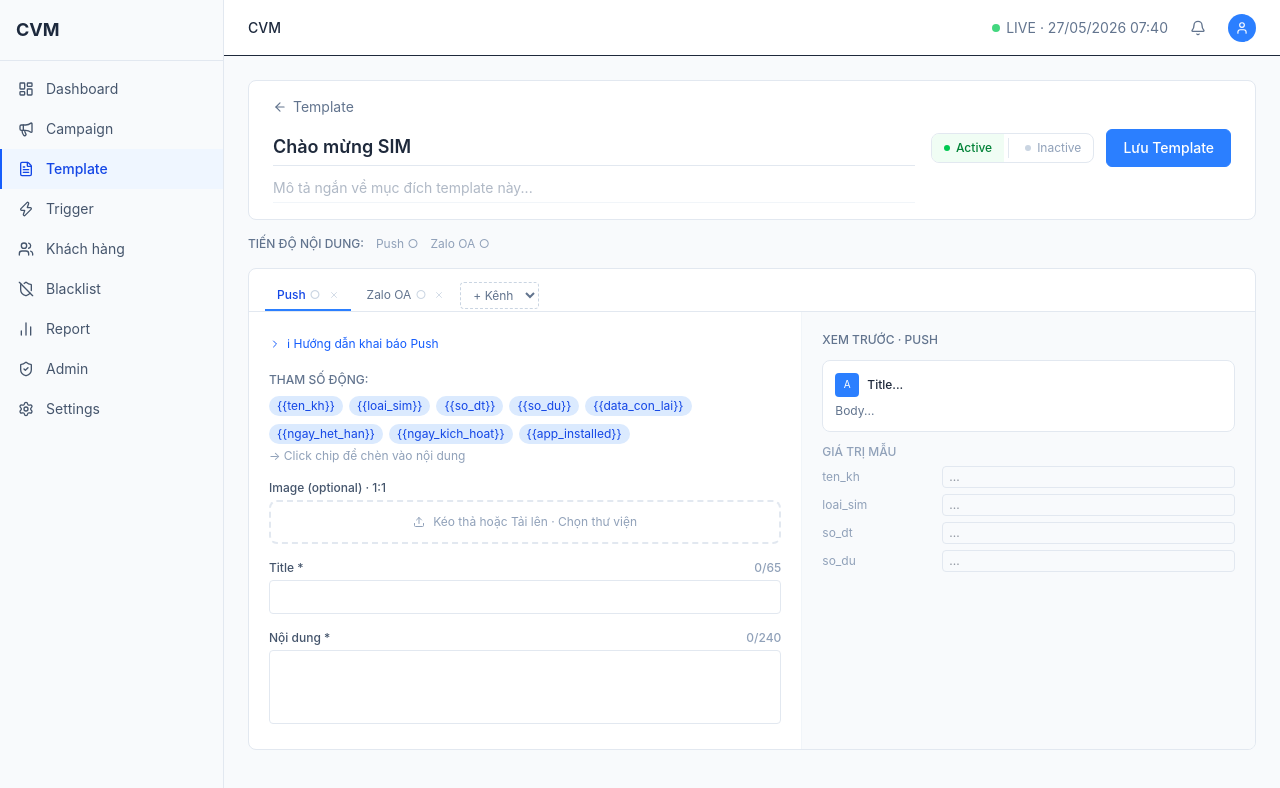
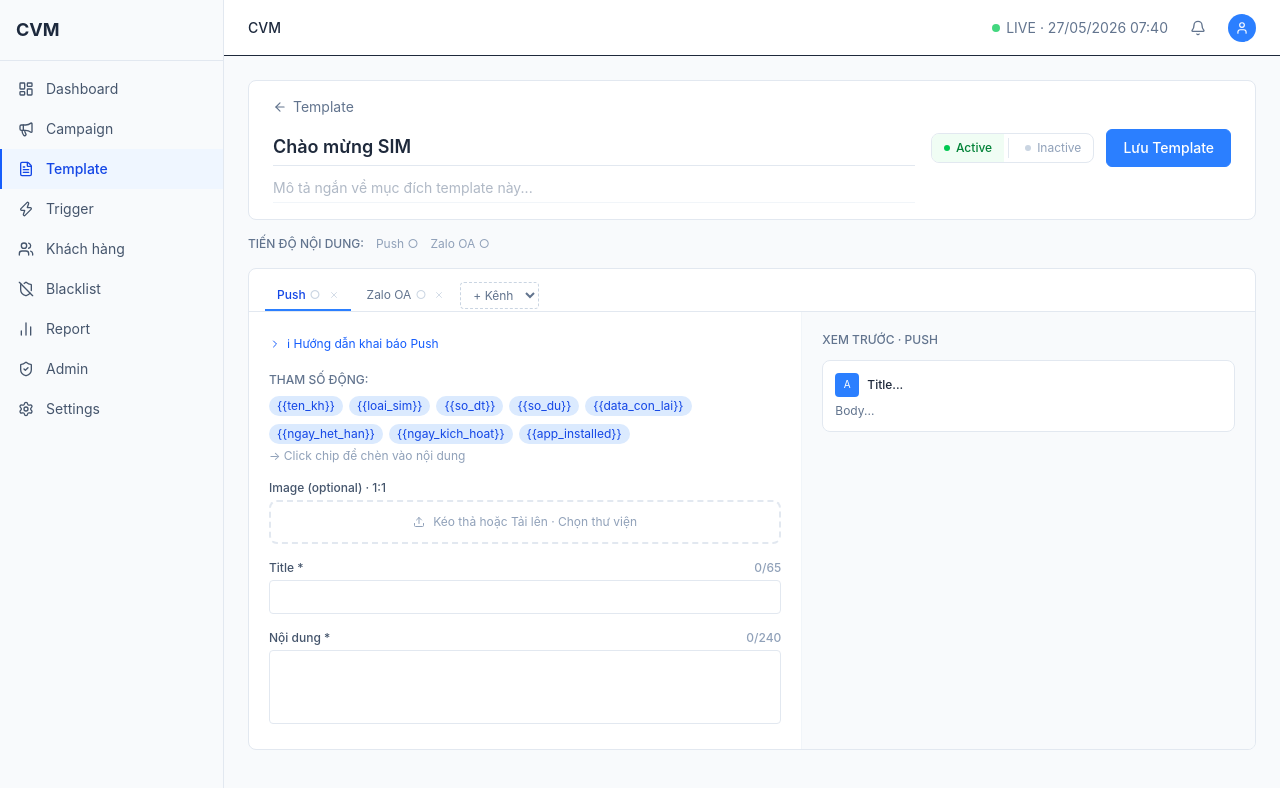
Before and after one commit to Dungbtmu/cvm-ui, a React (Vite) app: page /templates/1 in a window 1280 px wide. Shown: the top 788 px of the page. Built offline with nearby package versions, Linux system fonts and the light colour scheme.

Commit message:
feat: bỏ phần Giá trị mẫu khỏi Template Editor và Campaign Builder
Co-Authored-By: Claude Sonnet 4.6 <noreply@anthropic.com>

```diff
--- a/src/pages/CampaignBuilder.tsx
+++ b/src/pages/CampaignBuilder.tsx
@@ -150,14 +150,6 @@ function TriggerCard({ trig, ti, ch, availableSegments, data, onChange, guideOpe
     onChange({ ...data, variants: newVariants })
   }
 
-  const updateSampleValue = (paramName: string, value: string) => {
-    const newVariants = data.variants.map((v, i) =>
-      i === activeVariant
-        ? { ...v, content: { ...v.content, sampleValues: { ...(v.content.sampleValues ?? {}), [paramName]: value } } }
-        : v
-    )
-    onChange({ ...data, variants: newVariants })
-  }
 
   const insertParam = (paramName: string) => {
     const tag = `{{${paramName}}}`
@@ -414,21 +406,6 @@ function TriggerCard({ trig, ti, ch, availableSegments, data, onChange, guideOpe
             </div>
           )}
 
-          {/* Sample values */}
-          <div className="space-y-1">
-            <div className="text-xs text-slate-400 font-medium">GIÁ TRỊ MẪU</div>
-            {trigData?.params.map(p => (
-              <div key={p.name} className="flex items-center gap-2 text-xs">
-                <span className="text-slate-400 w-24 truncate">{p.name}</span>
-                <input
-                  placeholder={p.format === 'date' ? 'DD/MM/YYYY' : p.format === 'number' ? '123' : '...'}
-                  value={content.sampleValues?.[p.name] ?? ''}
-                  onChange={e => updateSampleValue(p.name, e.target.value)}
-                  className="flex-1 px-1.5 py-0.5 border border-slate-200 rounded text-xs focus:outline-none"
-                />
-              </div>
-            ))}
-          </div>
 
           <button
             onClick={() => setShowPreview(true)}
--- a/src/pages/TemplateEditor.tsx
+++ b/src/pages/TemplateEditor.tsx
@@ -106,7 +106,6 @@ export function TemplateEditor() {
   const [activeChannels, setActiveChannels] = useState<ChannelType[]>(existing?.channels ?? [])
   const [activeTab, setActiveTab] = useState<ChannelType>(existing?.channels[0] ?? 'Push')
   const [contents, setContents] = useState<Record<ChannelType, ChannelContent>>({} as any)
-  const [sampleValues, setSampleValues] = useState<Record<string, string>>({})
   const [guideOpen, setGuideOpen] = useState(false)
   const [inactiveConfirm, setInactiveConfirm] = useState(false)
   const bodyRef = useRef<HTMLTextAreaElement>(null)
@@ -400,21 +399,6 @@ export function TemplateEditor() {
               <div className="text-xs text-slate-500 font-medium">XEM TRƯỚC · {activeTab.toUpperCase()}</div>
               <ChannelPreview ch={activeTab} content={content} />
 
-              {/* Sample values */}
-              <div className="space-y-1.5">
-                <div className="text-xs text-slate-400 font-medium">GIÁ TRỊ MẪU</div>
-                {ALL_PARAMS.slice(0, 4).map(p => (
-                  <div key={p.name} className="flex items-center gap-2 text-xs">
-                    <span className="text-slate-400 w-28 truncate">{p.name}</span>
-                    <input
-                      placeholder={p.format === 'date' ? 'DD/MM/YYYY' : p.format === 'number' ? '123' : '...'}
-                      value={sampleValues[p.name] ?? ''}
-                      onChange={e => setSampleValues(prev => ({ ...prev, [p.name]: e.target.value }))}
-                      className="flex-1 px-1.5 py-0.5 border border-slate-200 rounded text-xs focus:outline-none"
-                    />
-                  </div>
-                ))}
-              </div>
             </div>
           </div>
         )}
```
